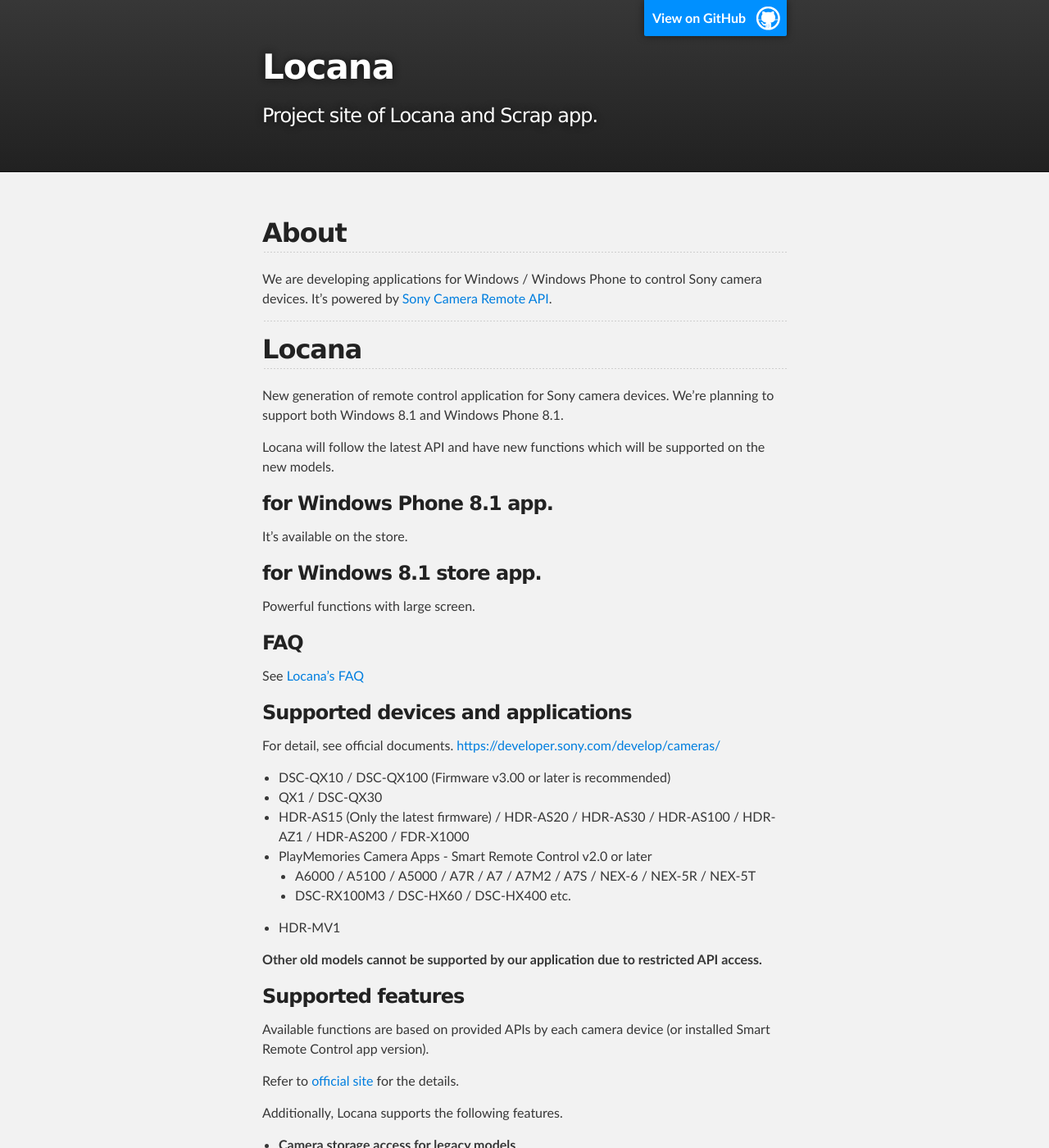
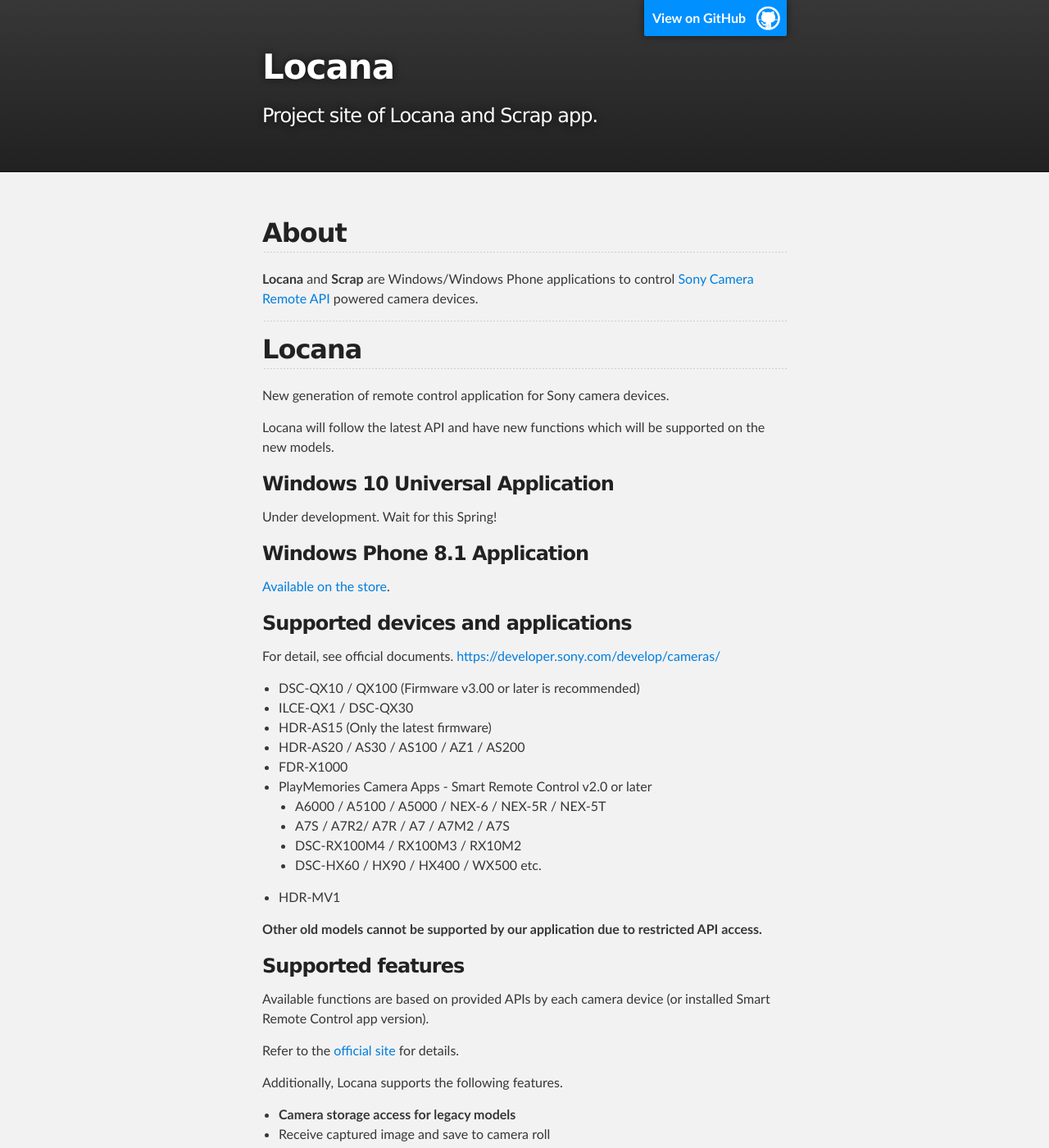
Before and after one commit to locana/locana.github.io, a Jekyll site: the page built from index.md, in a window 1280 px wide and 1400 px high. Shown: the whole window at 82% size. Built offline with Jekyll 4.4.1, drawn with Linux system fonts in a browser that asks for light colours; some of the changed text lies outside the part shown.

Commit message:
Update for UWP pre-release announcement

```diff
--- a/index.md
+++ b/index.md
@@ -4,40 +4,39 @@
 
 ## About
 
-We are developing applications for Windows / Windows Phone to control Sony camera devices.
-It's powered by [Sony Camera Remote API](http://developer.sony.com/develop/cameras/).
+**Locana** and **Scrap** are Windows/Windows Phone applications to control
+[Sony Camera Remote API](http://developer.sony.com/develop/cameras/) powered camera devices.
 
 ---
-
 
 ## Locana
 
 New generation of remote control application for Sony camera devices.
-We're planning to support both Windows 8.1 and Windows Phone 8.1.
 
 Locana will follow the latest API and have new functions which will be supported on the new models.
 
-### for Windows Phone 8.1 app.
+### Windows 10 Universal Application
 
-It's available on the store.
+Under development. Wait for this Spring!
 
-### for Windows 8.1 store app.
+### Windows Phone 8.1 Application
 
-Powerful functions with large screen.
-
-### FAQ
-See [Locana's FAQ](/locana_faq.html)
+[Available on the store](https://www.microsoft.com/en-us/store/apps/locana/9nblggh2t6h1).
 
 ### Supported devices and applications
 
 For detail, see official documents. [https://developer.sony.com/develop/cameras/](https://developer.sony.com/develop/cameras/)
 
-- DSC-QX10 / DSC-QX100 (Firmware v3.00 or later is recommended)
-- QX1 / DSC-QX30
-- HDR-AS15 (Only the latest firmware) / HDR-AS20 / HDR-AS30 / HDR-AS100 / HDR-AZ1 / HDR-AS200 / FDR-X1000
+- DSC-QX10 / QX100 (Firmware v3.00 or later is recommended)
+- ILCE-QX1 / DSC-QX30
+- HDR-AS15 (Only the latest firmware)
+- HDR-AS20 / AS30 / AS100 / AZ1 / AS200
+- FDR-X1000
 - PlayMemories Camera Apps - Smart Remote Control v2.0 or later
-  + A6000 / A5100 / A5000 / A7R / A7 / A7M2 / A7S / NEX-6 / NEX-5R / NEX-5T
-  + DSC-RX100M3 / DSC-HX60 / DSC-HX400 etc.
+    - A6000 / A5100 / A5000 / NEX-6 / NEX-5R / NEX-5T
+    - A7S / A7R2/ A7R / A7 / A7M2 / A7S
+    - DSC-RX100M4 / RX100M3 / RX10M2
+    - DSC-HX60 / HX90 / HX400 / WX500 etc.
 - HDR-MV1
 
 **Other old models cannot be supported by our application due to restricted API access.**
@@ -46,7 +45,7 @@
 
 Available functions are based on provided APIs by each camera device (or installed Smart Remote Control app version).
 
-Refer to [official site](http://developer.sony.com/develop/cameras/) for the details.
+Refer to the [official site](http://developer.sony.com/develop/cameras/) for details.
 
 Additionally, Locana supports the following features.
 
@@ -57,11 +56,18 @@
 - Geo-tagging
 - RGB histogram
 - Composition assist lines
-- Wi-Fi connection support by NFC
+- Wi-Fi connection assistant with NFC
+
+### FAQ
+
+See [Locana's FAQ](/locana_faq.html)
 
 #### Development
 
-All of source code and assets are on ['uwpmm' repository](https://github.com/locana/uwpmm) in our organization.
+Almost all of source code and assets are in the public repositories of our organization.
+
+- [locana](https://github.com/locana/locana) for Windows 10.
+- [uwpmm](https://github.com/locana/uwpmm) for Windows Phone 8.1.
 
 ***
 
```
